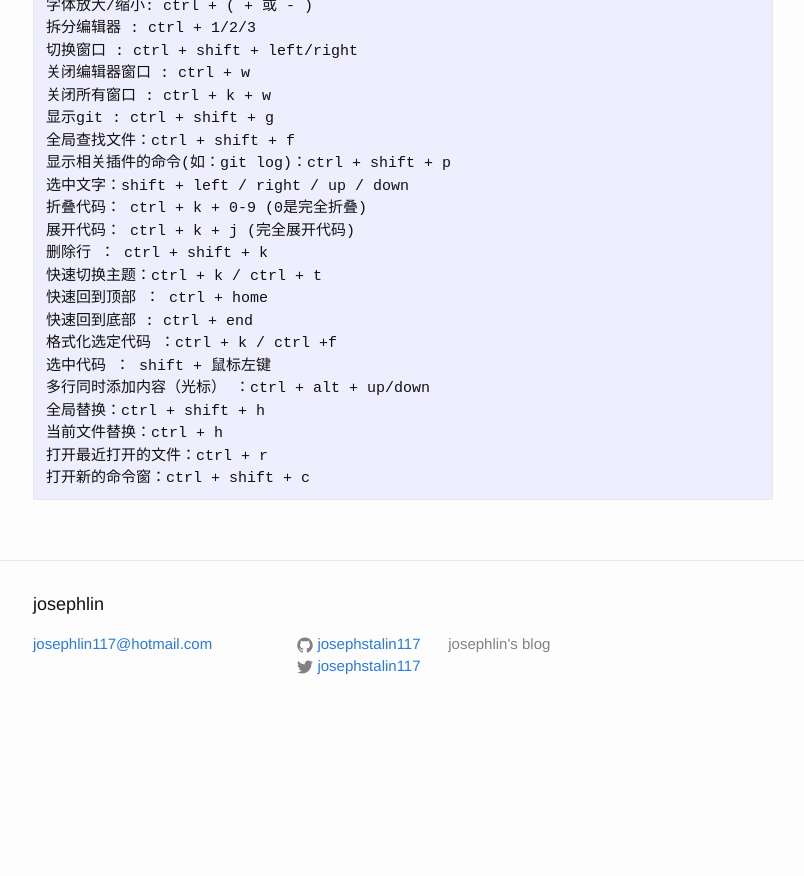
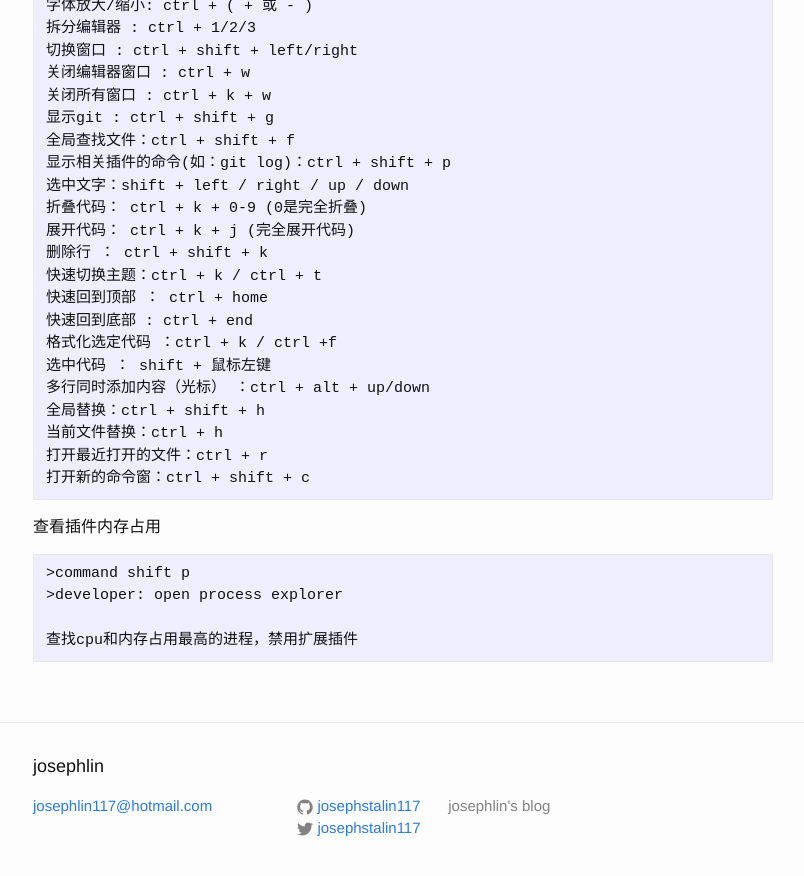
Before and after one commit to josephstalin117/josephstalin117.github.io, a Jekyll site: the page built from _posts/2019-7-29-vscode.markdown, in a window 1280 px wide and 900 px high, scrolled down 1121 px. Shown: the top 876 px of the window, without its empty margins (237-1041 px from the left). Built offline with Jekyll 4.4.1, drawn with Linux system fonts in a browser that asks for light colours; before the commit the page ends 1859 px from its top, so only the background shows below that.

Commit message:
update vscode

````diff
--- a/_posts/2019-7-29-vscode.markdown
+++ b/_posts/2019-7-29-vscode.markdown
@@ -71,3 +71,11 @@ wrap
 打开最近打开的文件：ctrl + r
 打开新的命令窗：ctrl + shift + c
 ```
+
+查看插件内存占用
+```
+>command shift p
+>developer: open process explorer
+
+查找cpu和内存占用最高的进程，禁用扩展插件
+```
````
